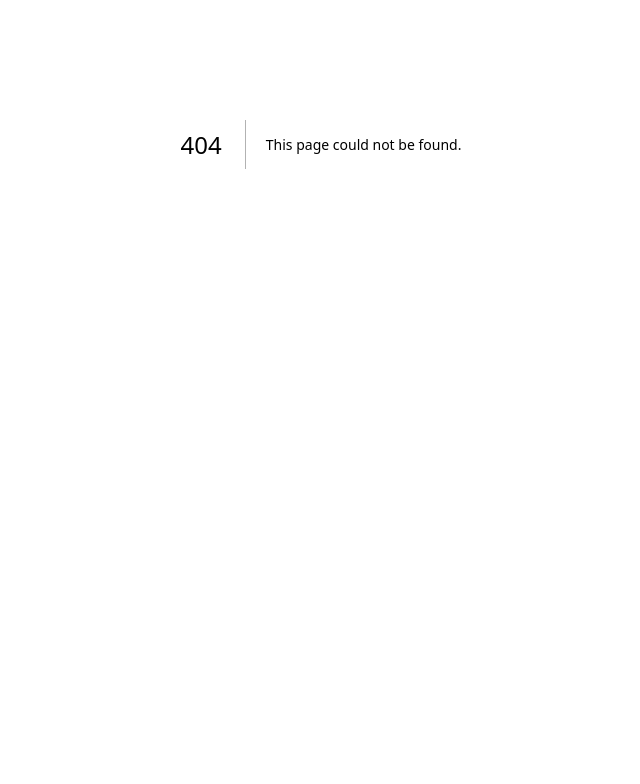
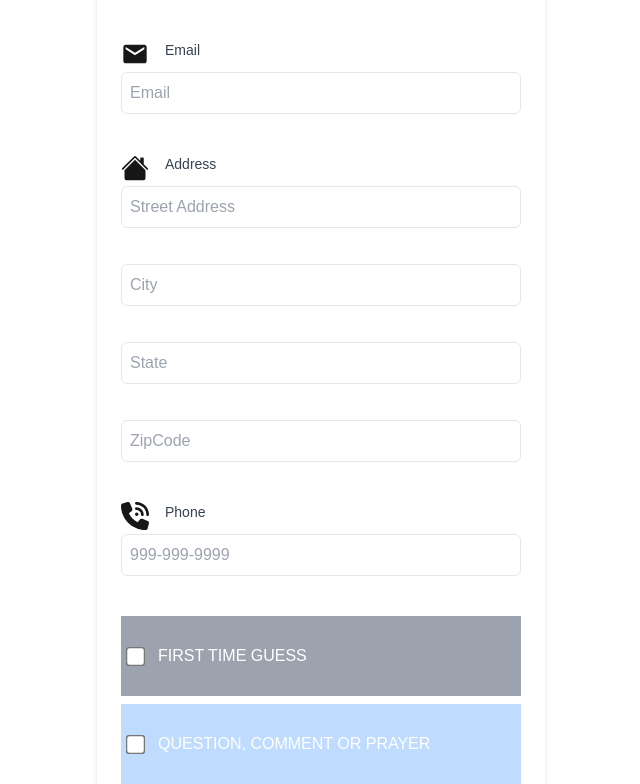
Before and after one commit to m786931/fellowship_connect, a Next.js app: page /welcome/1 in a window 1280 px wide. Before the commit this address had no page. Shown: the part 256-1040 px from the top of the page, without its empty margins (319-959 px from the left). Before the commit the page ends 800 px from the top, so only its background shows below. Built offline with nearby package versions, Linux system fonts and the light colour scheme.

Commit message:
working model

```diff
--- a/app/schemas/connect.ts
+++ b/app/schemas/connect.ts
@@ -1,10 +1,12 @@
 import { z } from "zod";
 
 export const connectSchema = z.object({
-  firstname: z
+  churchId: z
+  .string(),
+  firstName: z
     .string({ message: 'First name is required' })
     .min(1, 'First name should have at least 1 character'),
-  lastname: z
+  lastName: z
     .string({ message: 'Last name is required' })
     .min(2, 'Last name should have at least 2 characters'),
   email: z
@@ -35,12 +37,11 @@ export const connectSchema = z.object({
     .max(20)
     .optional()
     .or(z.literal('')),
-  firsttime: z
+  firstTime: z
     .boolean({ message: 'Problem with first time choice' }),
   comment: z
     .string()
-    .optional()
-    .or(z.literal('')),
+    .optional(),
   callMe: z
     .boolean({ message: 'Problem with would like to talk to Pastor' })
 });
--- /dev/null
+++ b/app/welcome/[churchId]/actions.ts
@@ -0,0 +1,53 @@
+'use server';
+
+import { connectSchema } from '../../schemas/connect';
+import { ConnectCard, ConnectFormState } from '../../types';
+import { convertZodErrors } from '../../utils/forms';
+import { checkChurchId, createRow} from './dbInsertCard-action';
+
+export const formHandlerAction = async (
+  prevState: ConnectFormState<ConnectCard>,
+  formData: FormData
+): Promise<ConnectFormState<ConnectCard>> => {
+  //uncomment to easily view loading state in submit button
+  //await sleep(1000);
+
+  const unvalidatedData: ConnectCard = {
+    churchId: formData.get('hdnChurchId') as string,
+    firstName: formData.get('firstName') as string,
+    lastName: formData.get('lastName') as string,
+    email: formData.get('email') as string,
+    streetAddress: formData.get('streetAddress') as string,
+    city: formData.get('city') as string,
+    state: formData.get('state') as string,
+    zip: formData.get('zip') as string,
+    phone: formData.get('phone') as string,
+    firstTime: formData.get('firstTime') === 'on',
+    comment: formData.get('comment') == null ? '' : formData.get('comment') as string,
+    callMe: formData.get('callMe') === 'on'
+  };
+  console.log("Unvalidated: " + unvalidatedData.callMe);
+  const validated = connectSchema.safeParse(unvalidatedData);
+  console.log(validated);
+  if (!validated.success) {
+    const errors = convertZodErrors(validated.error);
+    console.log("Errors on validation");
+    console.log(validated.error)
+
+    return {
+      errors,
+      data: unvalidatedData,
+    };
+  } else {
+    console.log("Successful validation");
+    const card : ConnectCard = { ...validated.data };
+    await checkChurchId().then(() => createRow(card))
+    //redirect('/')
+    return {
+      // save to DB
+      successMsg: 'Connection added successfully!',
+      errors: {},
+      data: { churchId:'',  firstName:'', lastName:'', firstTime:false, callMe:false }
+    };
+  }
+};
--- a/app/welcome/connect_card.tsx
+++ b/app/welcome/[churchId]/connect_card.tsx
@@ -1,18 +1,18 @@
 'use client';
-import { ConnectFormState } from '../types';
+import { ConnectCard, ConnectFormState } from '../../types';
 import { useActionState, useEffect, useRef, useState } from 'react';
 import toast from 'react-hot-toast';
 import SubmitButton from '@/app/components/SubmitButton';
 import { formHandlerAction } from './actions';
-import { StringMap } from '../types'
-
+//import { StringMap } from '../../types'
+import { useParams } from 'next/navigation';
 
 import { IoIosPeople } from "react-icons/io";
 import { MdEmail } from "react-icons/md";
 import { BsHouseFill } from "react-icons/bs";
 import { FaPhoneVolume } from "react-icons/fa6";
 
-const initialState: ConnectFormState<StringMap> = {};
+const initialState: ConnectFormState<ConnectCard> = {};
 
 export function Connect_Card() {
   // useActionState is available with React 19 (Next.js App Router)
@@ -23,6 +23,10 @@ export function Connect_Card() {
   const formRef = useRef<HTMLFormElement>(null);
   const inputRef = useRef<HTMLTextAreaElement>(null);
   const [showTextArea, setShowTextArea] = useState(false);
+  const params = useParams();
+  const churchId = params.churchId;
+
+  console.log("this is the church id: " + churchId);
 
   useEffect(() => {
     if (serverState.successMsg) {
@@ -30,7 +34,7 @@ export function Connect_Card() {
       formRef.current?.reset();
     }
   }, [serverState]);
-
+console.log("ServerState: " + serverState.successMsg)
     useEffect(() => {
         if (showTextArea && inputRef.current) {
                 inputRef?.current?.focus();
@@ -188,19 +192,24 @@ export function Connect_Card() {
             </div>
           </div>
           <div className="h-20 bg-gray-400 flex items-center justify-left w-full">
-            <input type="checkbox" id="firstTime" className="scale-150 ml-2 gap-4" />
-            <span className="text-white ml-4 text-center justify-center">FIRST TIME GUESS</span>
-          </div>
-
-<div className="h-20 bg-blue-200 flex items-center justify-left w-full">
             <input
             type="checkbox"
             id="firstTime"
             name="firstTime"
+            checked={serverState.data?.firstTime}
+            className="scale-150 ml-2 gap-4" />
+            <span className="text-white ml-4 text-center justify-center">FIRST TIME GUESS</span>
+          </div>
+
+          <div className="h-20 bg-blue-200 flex items-center justify-left w-full">
+            <input
+            type="checkbox"
+            id="chkComment"
+            name="chkComment"
             onChange={checkHandler}
             className="scale-150 ml-2 gap-4"/>
             <span className="text-white ml-4 text-center justify-center">QUESTION, COMMENT OR PRAYER</span>
-        </div>
+          </div>
         {showTextArea && (
                 <div className="h-40 flex flex-col expanded-content">
                     <textarea className='h-40' ref={inputRef} id="comment" name="comment" placeholder="Enter your question, comment or prayer request here"></textarea>
@@ -214,7 +223,12 @@ export function Connect_Card() {
             className="scale-150 ml-2 gap-4"/>
             <span className="text-white ml-4 text-center justify-center">I WOULD LIKE TO TALK TO THE PASTOR</span>
         </div>
-
+        <input
+        type="hidden"
+        name="hdnChurchId"
+        id="hdnChurchId"
+        value={churchId}
+        />
           <SubmitButton />
         </div>
       </form>
--- /dev/null
+++ b/app/welcome/[churchId]/dbInsertCard-action.ts
@@ -0,0 +1,24 @@
+import { ConnectCard } from "@/app/types";
+import { sql } from "@vercel/postgres";
+
+export const checkChurchId = async () => {
+  try {
+    //await sql`CREATE EXTENSION IF NOT EXISTS "uuid-ossp";`;
+    //await sql`CREATE TABLE IF NOT EXISTS "messages" (id UUID PRIMARY KEY DEFAULT gen_random_uuid(), name VARCHAR(250), email VARCHAR(250), message VARCHAR(250), created_at timestamp DEFAULT now() NOT NULL);`;
+    console.log("Successfully initialized the messages table")
+    return;
+  } catch (error) {
+    throw new Error(`Yikes! We ran into an error: ${error}`)
+  }
+};
+
+export const createRow = async (data: ConnectCard) => {
+  try {
+    console.log("Ready for Insert: " + data.churchId);
+    await sql`INSERT INTO "contact_card" (churchId, firstName, lastName, email, streetAddress, city, state, zip, phone, firstTime, comment, callMe) VALUES (${data.churchId}, ${data.firstName}, ${data.lastName}, ${data.email}, ${data.streetAddress}, ${data.city}, ${data.state}, ${data.zip}, ${data.phone}, ${data.firstTime}, ${data.comment}, ${data.callMe});`;
+    console.log("Successfully added row in messages table");
+    return;
+  } catch (error) {
+    throw new Error(`Yikes! We ran into an error: ${error}`);
+  }
+};
--- /dev/null
+++ b/app/welcome/[churchId]/page.tsx
@@ -0,0 +1,13 @@
+"use client"
+import { Connect_Card } from "./connect_card";
+import { useParams } from 'next/navigation';
+
+export default function Page(){
+    const churchId = useParams<{ churchId: string}>()
+    console.log(churchId)
+    return (
+    <main>
+        <Connect_Card />
+    </main>
+    );
+};
--- a/app/welcome/actions.ts
+++ /dev/null
@@ -1,98 +0,0 @@
-'use server';
-
-import { connectSchema } from '../schemas/connect';
-import { ConnectFormState, StringMap } from '../types';
-import { convertZodErrors } from '../utils/forms';
-
-export const formHandlerAction = async (
-  prevState: ConnectFormState<StringMap>,
-  formData: FormData
-): Promise<ConnectFormState<StringMap>> => {
-  //uncomment to easily view loading state in submit button
-  //await sleep(1000);
-
-  const unvalidatedData: StringMap = {
-    firstName: formData.get('firstNajjme') as string,
-    lastName: formData.get('lastName') as string,
-    email: formData.get('email') as string,
-    streetAddress: formData.get('streetAddress') as string,
-    city: formData.get('city') as string,
-    state: formData.get('state') as string,
-    zip: formData.get('zip') as string,
-    phone: formData.get('phone') as string,
-    firstTime: formData.get('firstTime') as string,
-    comment: formData.get('comment') as string,
-    callMe: formData.get('callMe') as string,
-  };
-
-  const validated = connectSchema.safeParse(unvalidatedData);
-
-  if (!validated.success) {
-    const errors = convertZodErrors(validated.error);
-    return {
-      errors,
-      data: unvalidatedData,
-    };
-  } else {
-    return {
-      // save to DB
-      successMsg: 'Connection added successfully!',
-      errors: {},
-      data: {}
-    };
-  }
-};
-
-
-
-
-
-
-
-
-
-/*
-import { revalidatePath } from "next/cache";
-import { sql } from "@vercel/postgres";
-import { z } from "zod";
-import { AnyARecord } from "dns";
-
-let sql = postgres(process.env.DATABASE_URL || process.env.POSTGRES_URL!, {
-  ssl: "allow",
-});
-
-// CREATE TABLE todos (
-//   id SERIAL PRIMARY KEY,
-//   text TEXT NOT NULL
-// );
-
-export async function createConnection(
-  prevState: any,
-  formData: FormData
-) {
-  const schema = z.object({
-    firstName: z.string({message: 'First Name is required'}).min(3,'First Name should have at least 3 characters'),
-  });
-  const data = schema.parse({
-    connect: formData.get("connection"),
-  });
-
-  if (!parse.success) {
-    return { message: "Failed to create connection" };
-  }
-
-  const data = parse.data;
-
-  try {
-    await sql`
-      INSERT INTO connection (text)
-      VALUES (${data.connection})
-    `;
-
-    revalidatePath("/");
-    return { message: `Added connection ${data.connection}` };
-  } catch (e) {
-    return { message: "Failed to create connection" };
-  }
-}
-  */
--- a/app/welcome/page.tsx
+++ /dev/null
@@ -1,11 +0,0 @@
-"use client"
-import { Connect_Card } from "./connect_card";
-
-export default function Home() {
-
-    return (
-    <main>
-        <Connect_Card />
-    </main>
-    );
-};
--- a/package.json
+++ b/package.json
@@ -10,7 +10,7 @@
   },
   "dependencies": {
     "@vercel/postgres": "^0.10.0",
-    "next": "^15.1.4",
+    "next": "^15.2.1",
     "react": "^19.0.0",
     "react-dom": "^19.0.0",
     "react-hot-toast": "^2.4.1",
```
Also changed, not shown: app/types.ts (+15 -0 lines), 2 other files (tests, documents, lock files or other folders).
